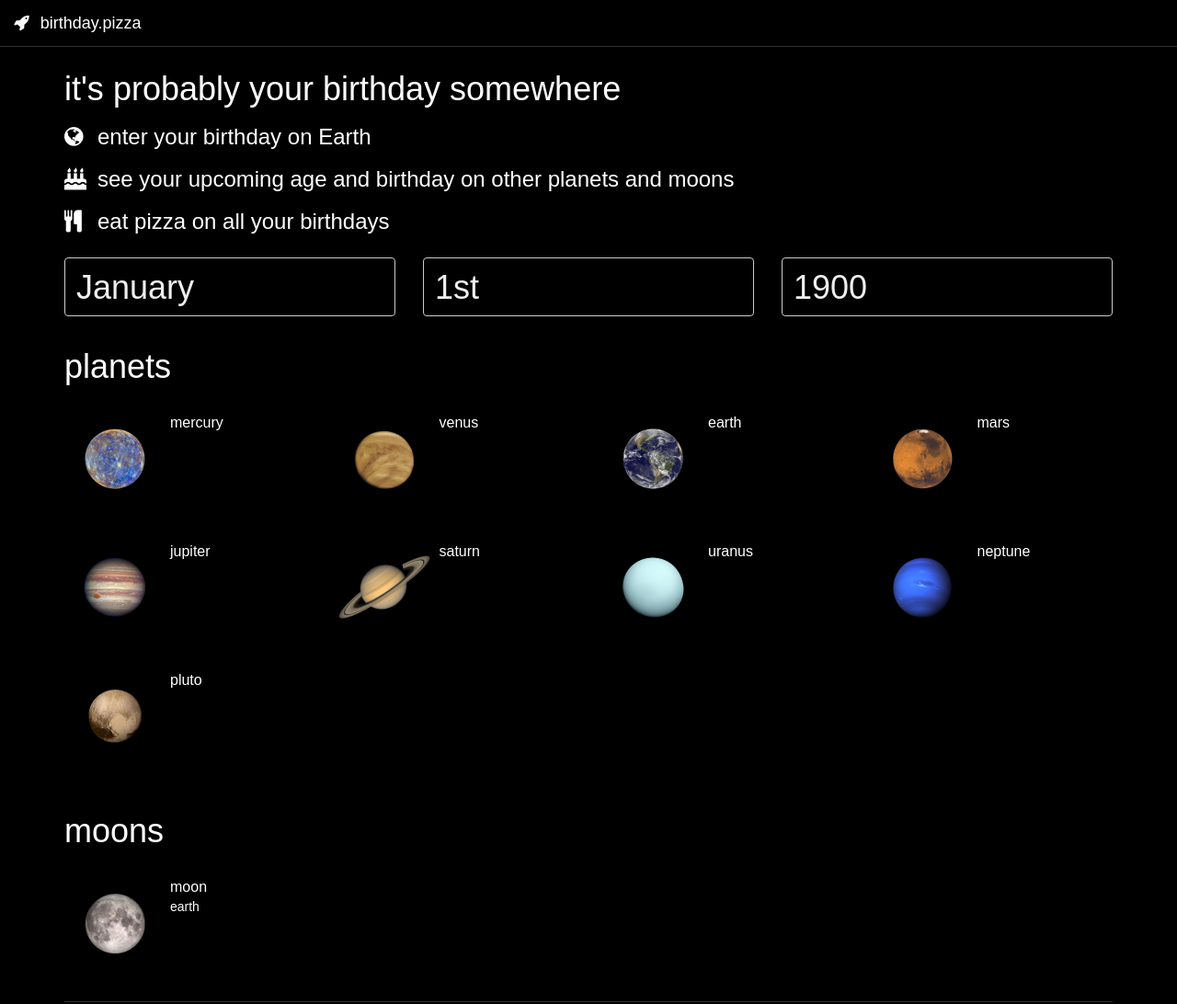
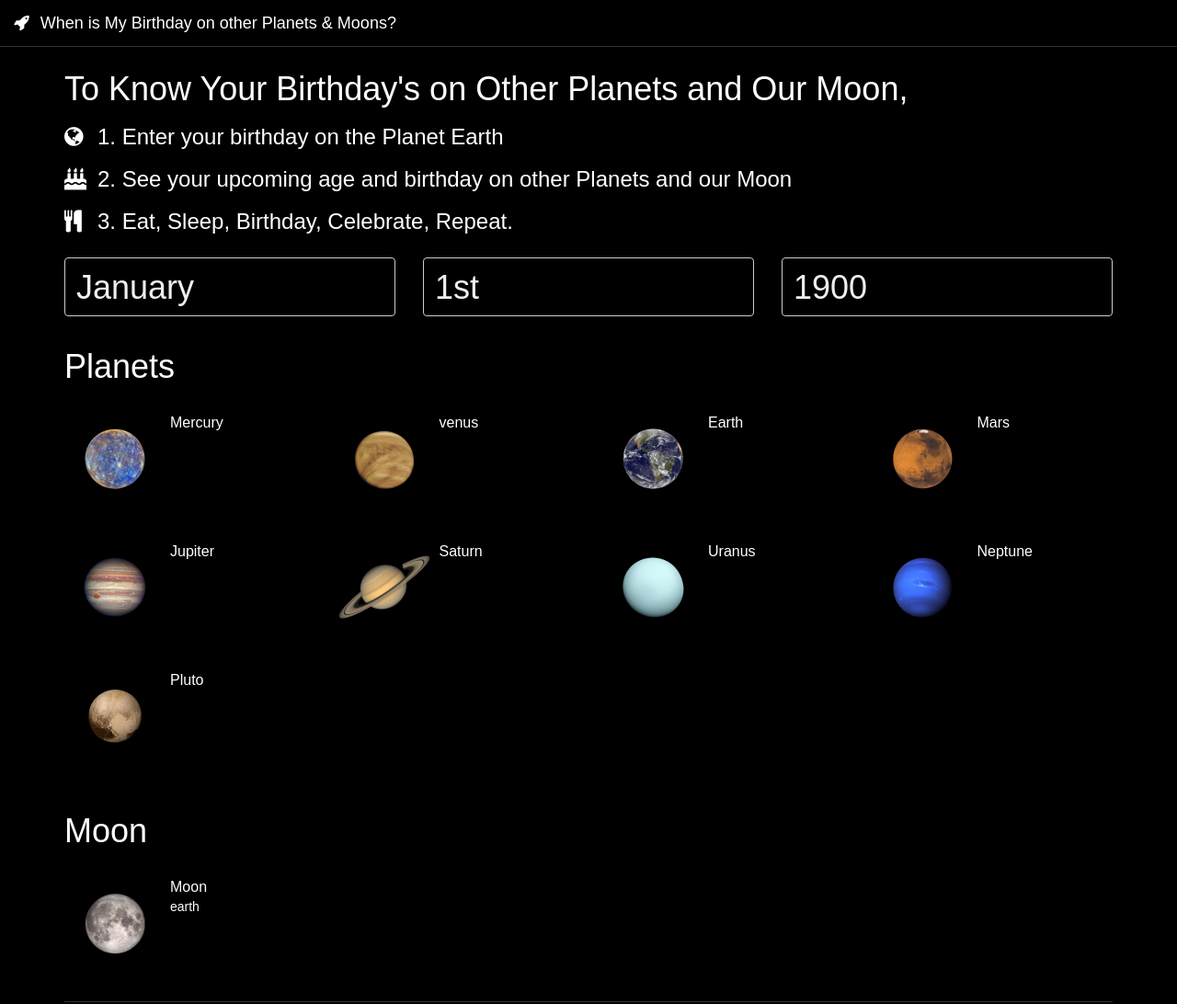
Before and after one commit to rushiranpise/solar-bday, a plain HTML site: page index.html in a window 1280 px wide. Shown: the top 1092 px of the page at 92% size. Drawn offline with nearby package versions, Linux system fonts and the light colour scheme; a script that the page names is missing.

Commit message:
Update index.html

```diff
--- a/index.html
+++ b/index.html
@@ -6,12 +6,12 @@
     <meta name="viewport" content="width=device-width, initial-scale=1">
     <meta name="theme-color" content="#000">
 
-    <title>birthday.pizza</title>
+    <title>When is My Birthday?</title>
 
-    <link rel="shortcut icon" href="/favicon.ico">
+    <link rel="shortcut icon" href="/favico.ico">
     <link rel="manifest" href="/manifest.json">
 
-    <link rel="stylesheet" href="https://fonts.googleapis.com/css2?family=Caveat+Brush&display=swap" type="text/css">
+    <link rel="stylesheet" href="https://fonts.googleapis.com/css2?family=Passion+One&display=swap" type="text/css">
     <link rel="stylesheet" href="https://maxcdn.bootstrapcdn.com/bootstrap/3.3.4/css/bootstrap.min.css">
     <link rel="stylesheet" href="https://maxcdn.bootstrapcdn.com/font-awesome/4.3.0/css/font-awesome.min.css">
     <link rel="stylesheet" href="./styles.css">
@@ -32,7 +32,7 @@
     <nav class="navbar navbar-static-top navbar-default">
       <div class="container-fluid">
         <div class="navbar-header">
-          <span class="navbar-brand accent-font"><i class="fa fa-rocket brand-icon"></i>birthday.pizza</span>
+          <span class="navbar-brand accent-font"><i class="fa fa-rocket brand-icon"></i>When is My Birthday on other Planets & Moons?</span>
         </div>
       </div>
     </nav>
@@ -46,19 +46,19 @@
           <div class="intro">
 
             <p class="accent-font header-text">
-              it's probably your birthday somewhere
+              To Know Your Birthday's on Other Planets and Our Moon,
             </p>
 
             <p class="intro-text">
-              <span class="intro-icon"><i class="fa fa-globe"></i></span><span>enter your birthday on Earth</span>
+              <span class="intro-icon"><i class="fa fa-globe"></i></span><span>1. Enter your birthday on the Planet Earth</span>
             </p>
 
             <p class="intro-text">
-              <span class="intro-icon"><i class="fa fa-birthday-cake"></i></span><span>see your upcoming age and birthday on other planets and moons</span>
+              <span class="intro-icon"><i class="fa fa-birthday-cake"></i></span><span>2. See your upcoming age and birthday on other Planets and our Moon</span>
             </p>
 
             <p class="intro-text">
-              <span class="intro-icon"><i class="fa fa-cutlery"></i></span><span>eat pizza on all your birthdays</span>
+              <span class="intro-icon"><i class="fa fa-cutlery"></i></span><span>3. Eat, Sleep, Birthday, Celebrate, Repeat.</span>
             </p>
 
           </div>
@@ -243,7 +243,7 @@
 
       <div class="row">
         <div class="col-lg-12 col-md-12 col-sm-12 col-xs-12">
-          <h1 class="header accent-font">planets</h1>
+          <h1 class="header accent-font">Planets</h1>
         </div>
       </div>
 
@@ -252,7 +252,7 @@
         <div class="col-lg-3 col-md-4 col-sm-6 col-xs-12">
           <div class="planet mercury">
             <div class="planet-image"></div>
-            <div class="accent-font planet-name">mercury</div>
+            <div class="accent-font planet-name">Mercury</div>
             <div class="age age-mercury"></div>
             <div class="birthday birthday-mercury"></div>
           </div>
@@ -270,7 +270,7 @@
         <div class="col-lg-3 col-md-4 col-sm-6 col-xs-12">
           <div class="planet earth">
             <div class="planet-image"></div>
-            <div class="accent-font planet-name">earth</div>
+            <div class="accent-font planet-name">Earth</div>
             <div class="age age-earth"></div>
             <div class="birthday birthday-earth"></div>
           </div>
@@ -279,7 +279,7 @@
         <div class="col-lg-3 col-md-4 col-sm-6 col-xs-12">
           <div class="planet mars">
             <div class="planet-image"></div>
-            <div class="accent-font planet-name">mars</div>
+            <div class="accent-font planet-name">Mars</div>
             <div class="age age-mars"></div>
             <div class="birthday birthday-mars"></div>
           </div>
@@ -288,7 +288,7 @@
         <div class="col-lg-3 col-md-4 col-sm-6 col-xs-12">
           <div class="planet jupiter">
             <div class="planet-image"></div>
-            <div class="accent-font planet-name">jupiter</div>
+            <div class="accent-font planet-name">Jupiter</div>
             <div class="age age-jupiter"></div>
             <div class="birthday birthday-jupiter"></div>
           </div>
@@ -297,7 +297,7 @@
         <div class="col-lg-3 col-md-4 col-sm-6 col-xs-12">
           <div class="planet saturn">
             <div class="planet-image"></div>
-            <div class="accent-font planet-name">saturn</div>
+            <div class="accent-font planet-name">Saturn</div>
             <div class="age age-saturn"></div>
             <div class="birthday birthday-saturn"></div>
           </div>
@@ -306,7 +306,7 @@
         <div class="col-lg-3 col-md-4 col-sm-6 col-xs-12">
           <div class="planet uranus">
             <div class="planet-image"></div>
-            <div class="accent-font planet-name">uranus</div>
+            <div class="accent-font planet-name">Uranus</div>
             <div class="age age-uranus"></div>
             <div class="birthday birthday-uranus"></div>
           </div>
@@ -315,7 +315,7 @@
         <div class="col-lg-3 col-md-4 col-sm-6 col-xs-12">
           <div class="planet neptune">
             <div class="planet-image"></div>
-            <div class="accent-font planet-name">neptune</div>
+            <div class="accent-font planet-name">Neptune</div>
             <div class="age age-neptune"></div>
             <div class="birthday birthday-neptune"></div>
           </div>
@@ -324,7 +324,7 @@
         <div class="col-lg-3 col-md-4 col-sm-6 col-xs-12">
           <div class="planet pluto">
             <div class="planet-image"></div>
-            <div class="accent-font planet-name">pluto</div>
+            <div class="accent-font planet-name">Pluto</div>
             <div class="age age-pluto"></div>
             <div class="birthday birthday-pluto"></div>
           </div>
@@ -334,7 +334,7 @@
 
       <div class="row">
         <div class="col-lg-12 col-md-12 col-sm-12 col-xs-12">
-          <h1 class="header accent-font">moons</h1>
+          <h1 class="header accent-font">Moon</h1>
         </div>
       </div>
 
@@ -343,7 +343,7 @@
         <div class="col-lg-3 col-md-4 col-sm-6 col-xs-12">
           <div class="moon luna">
             <div class="moon-image"></div>
-            <div class="accent-font moon-name">moon</div>
+            <div class="accent-font moon-name">Moon</div>
             <div class="planet-name">earth</div>
             <div class="age age-luna"></div>
             <div class="birthday birthday-luna"></div>
```
